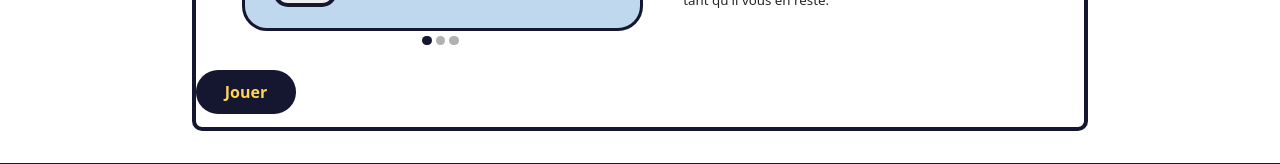
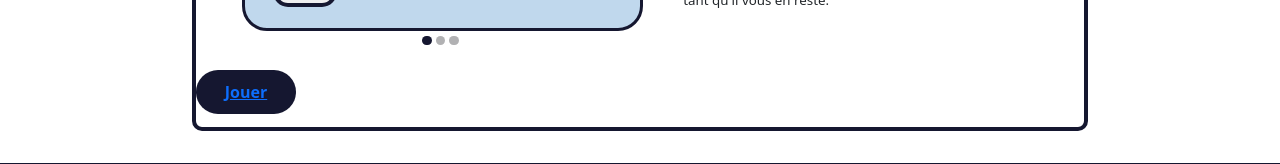
Before and after one commit to Xenus3/FrontEndBrainBuddy, an Angular app: page /monkeytest/tutoriel in a window 1280 px wide. Shown: the part 415-579 px from the top of the page. Built offline with nearby package versions, Linux system fonts and the light colour scheme.

Commit message:
updated: jeux's page

```diff
--- a/src/app/components/jeux/jeux.component.html
+++ b/src/app/components/jeux/jeux.component.html
@@ -1,11 +1,6 @@
-
 <div class="espace">
     <div class=" row">
-
-
-
-<div  class="gamecard">
-    <a href="http://localhost:4200/monkeytest/tutoriel">
+        <a class="gamecard" href="http://localhost:4200/monkeytest/tutoriel">
             <svg height="7vw" width="7vw" viewBox="0 0 512 512">
                 <defs id="defs1" />
                 <g id="g1">
@@ -16,55 +11,41 @@
             </svg>
             <p>Monkey Test</p>
         </a>
+
+        <button class=" flou gamecard">
+            <img src="../../../assets/icons/Count.svg" alt="">
+            <p>Count</p>
+        </button>
+
+        <button class=" flou gamecard">
+            <img src="../../../assets/icons/Memoris.svg" alt="">
+            <p>Memoris</p>
+        </button>
+
+        <button class=" flou  col-md-3 gamecard">
+            <img id="cadna" src="../../../assets/icons/image 7 (Traced).png" alt="">
+        </button>
     </div>
 
-
-
-<button  class=" flou gamecard"  >
-    <img src="../../../assets/icons/Count.svg" alt="">
-    <p>Count</p>
-
-</button>
-
-
-<button  class=" flou gamecard"  >
-    <img src="../../../assets/icons/Memoris.svg" alt="">
-    <p>Memoris</p>
-
-</button>
-
-<button  class=" flou  col-md-3 gamecard" >
+    <div class=" row topgames">
+        <button class=" flou  col-md-3 gamecard">
             <img id="cadna" src="../../../assets/icons/image 7 (Traced).png" alt="">
 
         </button>
 
-</div>
-<div class=" row topgames">
-
-
-
-    <button  class=" flou  col-md-3 gamecard" >
-        <img id="cadna" src="../../../assets/icons/image 7 (Traced).png" alt="">
-
-    </button>
-
-
-
-    <button  class=" flou  col-md-3 gamecard" >
+        <button class=" flou  col-md-3 gamecard">
             <img id="cadna" src="../../../assets/icons/image 7 (Traced).png" alt="">
             <p></p>
         </button>
 
-
-    <button  class=" flou col-md-3 gamecard" >
+        <button class=" flou col-md-3 gamecard">
             <img id="cadna" src="../../../assets/icons/image 7 (Traced).png" alt="">
         </button>
 
-    <button  class=" flou col-md-3 gamecard" >
+        <button class=" flou col-md-3 gamecard">
             <img id="cadna" src="../../../assets/icons/image 7 (Traced).png" alt="">
 
         </button>
-
     </div>
 
 </div>
--- a/src/app/components/monkey-test/components/tutoriel/tutoriel.component.html
+++ b/src/app/components/monkey-test/components/tutoriel/tutoriel.component.html
@@ -79,7 +79,10 @@
                     <div class="panel">
                         <h2>Les règles du MonkeyTest</h2>
                         <p>
-                            Des <b>nombres</b> s'afficheront <b>à l'écran</b>. Vous devrez, <i><b>de mémoire</b></i>, les <b>classer dans l'ordre croissant</b>. Votre score dépend de votre rapidité. La <b>difficulté augmente</b> à chaque niveau. Vous avez <b>trois vies</b> et le test continue tant qu'il vous en reste.
+                            Des <b>nombres</b> s'afficheront <b>à l'écran</b>. Vous devrez, <i><b>de mémoire</b></i>,
+                            les <b>classer dans l'ordre croissant</b>. Votre score dépend de votre rapidité. La
+                            <b>difficulté augmente</b> à chaque niveau. Vous avez <b>trois vies</b> et le test continue
+                            tant qu'il vous en reste.
                         </p>
                     </div>
                     <input class="input" name="tabs" type="radio" id="tab-2" />
@@ -97,25 +100,32 @@
                     <label class="label" for="tab-3">3. 🚩 Pénalités</label>
                     <div class="panel">
                         <h2>Quelles sont les pénalités du MonkeyTest ?</h2>
-                        <p>Si <b>vous vous trompez</b>, vous recevez <b>une pénalité</b> et devrez recommencer le niveau. Trois pénalités et le test est terminé.</p>
+                        <p>Si <b>vous vous trompez</b>, vous recevez <b>une pénalité</b> et devrez recommencer le
+                            niveau. Trois pénalités et le test est terminé.</p>
                     </div>
                     <input class="input" name="tabs" type="radio" id="tab-4" />
                     <label class="label" for="tab-4">4. 🧠 Science</label>
                     <div class="panel">
                         <h2>La science derrière le MonkeyTest</h2>
                         <p>
-                                Il s'agit d'un test de <b>mémoire de travail</b>, rendu célèbre par une étude qui a révélé que les <b>chimpanzés</b> obtenaient systématiquement de <b>meilleurs résultats que les humains</b>
+                            Il s'agit d'un test de <b>mémoire de travail</b>, rendu célèbre par une étude qui a révélé
+                            que les <b>chimpanzés</b> obtenaient systématiquement de <b>meilleurs résultats que les
+                                humains</b>
                             dans cette tâche.
                         </p>
                         <p>
-                                Dans cette étude, les <b>chimpanzés</b> ont constamment surpassé les humains, et certains chimpanzés ont été <b>capables de se souvenir de 9 chiffres</b> dans plus de <b>90 % des cas</b>.
+                            Dans cette étude, les <b>chimpanzés</b> ont constamment surpassé les humains, et certains
+                            chimpanzés ont été <b>capables de se souvenir de 9 chiffres</b> dans plus de <b>90 % des
+                                cas</b>.
                         </p>
                     </div>
                 </div>
             </div>
         </div>
+        <a href="/monkeytest/jeu">
             <div class="jouer">
-            <a href="/monkeytest/jeu">Jouer</a>
+                Jouer
+            </div>
+        </a>
     </div>
 </div>
-</div>
```
Lines whose indentation alone changed are shown as unchanged.
